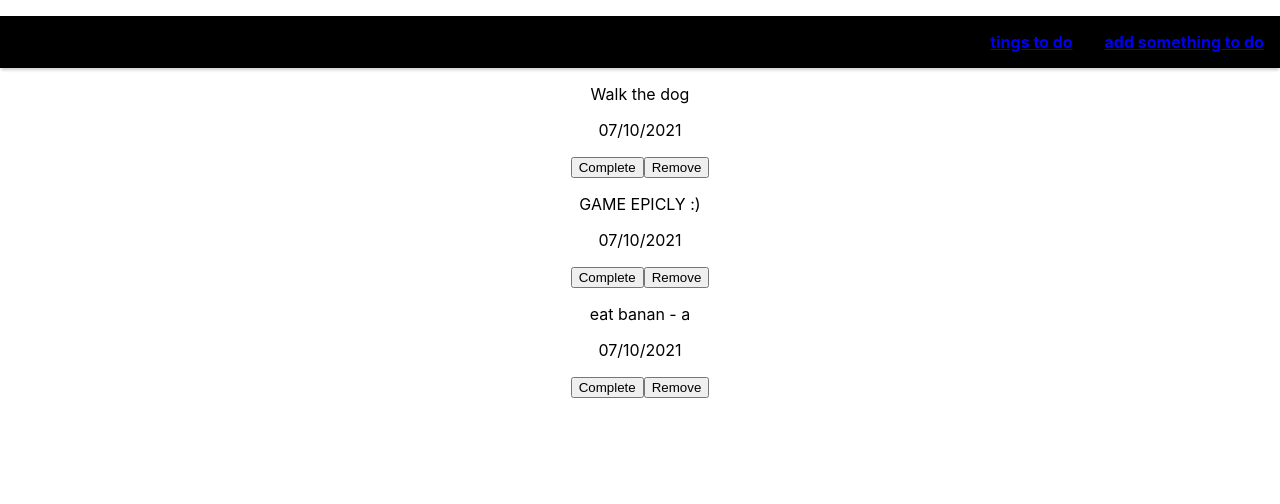
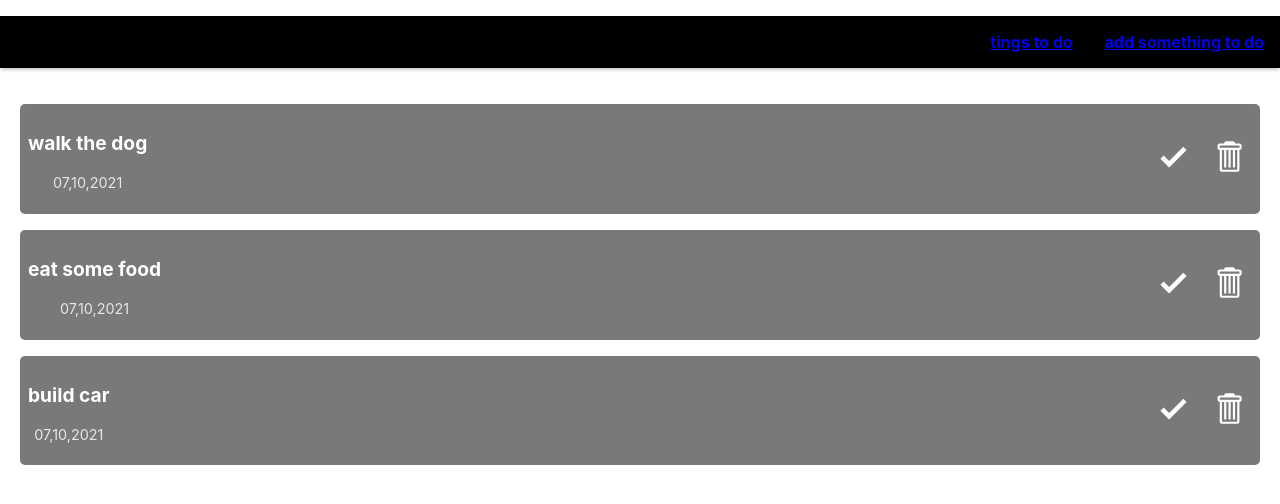
Before and after one commit to BountyHunterJL7/Todo-App, a React (Create React App) app: page / in a window 1280 px wide. Shown: the top 504 px of the page. Built offline with nearby package versions, Linux system fonts and the light colour scheme.

Commit message:
part 2 of todo lists

```diff
--- a/package.json
+++ b/package.json
@@ -9,6 +9,8 @@
     "prop-types": "^15.7.2",
     "react": "^17.0.2",
     "react-dom": "^17.0.2",
+    "react-hook-form": "^7.17.4",
+    "react-icons": "^4.3.1",
     "react-router-dom": "^5.3.0",
     "react-scripts": "4.0.3",
     "web-vitals": "^1.1.2"
--- /dev/null
+++ b/src/components/input-field/index.jsx
@@ -0,0 +1,17 @@
+import "./styles.css"
+export const Input = ({name, label, type, required, register, errors, validationSchema}) => {
+    return (
+        <div className="form-control-input">
+            <label>
+                {label}
+                {required && "*"}
+            </label>
+
+            <input name={name} type={type} {...register(name, validationSchema)}/>
+
+            {
+                (errors[name]?.type === "required") && <span className="error">This field is required</span>
+            }
+        </div>
+    )
+}
--- /dev/null
+++ b/src/components/input-field/styles.css
@@ -0,0 +1,23 @@
+.form-control-input {
+    font-size: 1.5rem;
+    display: flex;
+    flex-direction:column;
+    justify-content: flex-start;
+    align-items: flex-start;
+    margin-bottom:5px;
+}
+
+input [type="text"], input[type="date"] {
+    display: block;
+    border-radius:4px;
+    border:2px solid rgb(141, 141, 141);
+    padding: 10px 15px;
+    margin-bottom: 15px;
+    width: 300px;
+    font-size:1.5rem;
+}
+
+.label {
+    font-size:1.2rem;
+    padding-bottom: 5px;
+}
--- /dev/null
+++ b/src/components/new-todo-form/index.jsx
@@ -0,0 +1,49 @@
+import "./styles.css";
+import {useForm} from 'react-hook-form';
+import {Input} from '../input-field';
+
+export const NewTodoForm = () => {
+    const {register, handleSubmit, formState: {errors}} = useForm();
+
+    const onSubmit = (data) => {
+        console.log(data)
+    }
+
+    return (
+        <form onsubmit={handleSubmit(onSubmit)}>
+            <Input
+                type="text"
+                name="title"
+                label="Todo (e.g do laundry)"
+                errors={errors}
+                register={register}
+                validationSchema={
+                    {
+                        required: "Todo text is required",
+                        minLength: {
+                            value:3,
+                            message: "for your own sake, please enter at least 3 characters"
+                        }
+                    }
+                }
+                required
+            />
+
+                <Input
+                type="date"
+                name="title"
+                label="Date"
+                errors={errors}
+                register={register}
+                validationSchema={
+                    {
+                        required: "Date is required",
+                    }
+                }
+                required
+            />
+
+            <input type="submit"/>
+        </form>
+    )
+}
--- a/src/components/pages/home/index.jsx
+++ b/src/components/pages/home/index.jsx
@@ -2,20 +2,15 @@ import "./styles.css";
 import {Todo} from "../../todo";
 
 export const HomePage = () => {
+    const todos = [
+        {text: "walk the dog", date: "07,10,2021", color: "blue", isComplete: false},
+        {text: "eat some food", date: "07,10,2021", color: "blue", isComplete: false},
+        {text: "build car", date: "07,10,2021", color: "blue", isComplete: false}
+    ];
+
     return (
-        <div>
-            <Todo
-                text="Walk the dog" date="07/10/2021" color="blue"
-            >
-            </Todo>
-            <Todo
-                text="GAME EPICLY :)" date="07/10/2021" color="blue"
-            >
-            </Todo>
-            <Todo
-                text="eat banan - a" date="07/10/2021" color="blue"
-            >
-            </Todo>
+        <div className="todos-container">
+            {todos.map ((todo) => <Todo text={todo.text} date={todo.date} color={todo.color} isComplete={todo.isComplete}/>)}
         </div>
     )
 }
--- a/src/components/pages/home/styles.css
+++ b/src/components/pages/home/styles.css
@@ -0,0 +1,3 @@
+.todos-container {
+    padding: 20px;
+}
--- a/src/components/pages/new-todo/index.jsx
+++ b/src/components/pages/new-todo/index.jsx
@@ -1,7 +1,8 @@
+import { NewTodoForm } from "../../new-todo-form";
 import "./styles.css";
 
 export const NewTodoPage = () => {
     return (
-        <div>new todo page</div>
+        <NewTodoForm></NewTodoForm>
     )
 }
--- a/src/components/todo/index.jsx
+++ b/src/components/todo/index.jsx
@@ -1,13 +1,36 @@
 import "./styles.css";
 import PropTypes from "prop-types";
+import React, {useState, useEffect} from 'react';
+
+import {GoTrashcan, GoCheck} from 'react-icons/go';
 
 export const Todo = (props) => {
+
+    const [isComplete, setIsComplete] = useState(false);
+
+    useEffect ( () => {
+        setIsComplete(props.isComplete)
+    }, [props.isComplete])
+
+    const toggleCompleteTodo = () => {
+        setIsComplete (!isComplete);
+    }
+
     return (
-        <div className="todo">
-            <p className="todo-text"> { props.text } </p>
-            <p className="todo-date"> { props.date } </p>
-            <button className="todo-complete">Complete</button>
-            <button className="todo-delete">Remove</button>
+        <div className={`todo ${props.color}`} style={isComplete ? {opacity:0.2} : {} }>
+            <div>
+                <p className="todo-text"> { props.text } </p>
+                <p className="todo-date"> { props.date } </p>
+            </div>
+
+            <div className="todo-btns">
+                <button className="todo-complete" onClick={toggleCompleteTodo}>
+                    <GoCheck className="todo-icon" style={{fontSize:"35px" }}/>
+                </button>
+                <button className="todo-delete">
+                    <GoTrashcan className="todo-icon" style={{fontSize:"35px" }}/>
+                </button>
+            </div>
         </div>
     )
 }
--- a/src/components/todo/styles.css
+++ b/src/components/todo/styles.css
@@ -0,0 +1,47 @@
+.todo {
+    font-size: 1.2rem;
+    padding: 0.5rem;
+    margin-bottom:1rem;
+    border-radius: 5px;
+
+    display:flex;
+    justify-content: space-between;
+    align-items: center;
+
+    background: #797979;
+    color: #ffffff;
+}
+
+.todo-delete, .todo-complete {
+    background:transparent;
+    border:none;
+    margin-left:0.5rem;
+    cursor: pointer;
+    color:#ffffff;
+}
+
+.todo-complete:hover, .todo-delete:hover {
+    transform: rotate(10deg);
+}
+
+.todo-text {
+    font-weight: bold;
+}
+
+.todo-date {
+    margin-top:10px;
+    font-size:0.9rem;
+    color:#e6e6e6
+}
+
+.yellow {
+    background: #ffc300;
+}
+
+.orange {
+    background: #ff5733
+}
+
+.red {
+    background: #c70039
+}
```
Also changed, not shown: src/components/new-todo-form/styles.css (added), 1 other file (tests, documents, lock files or other folders).
